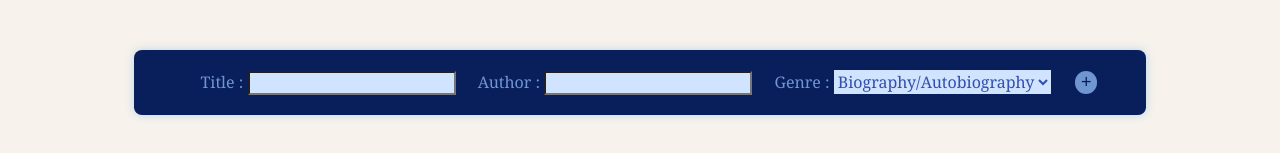
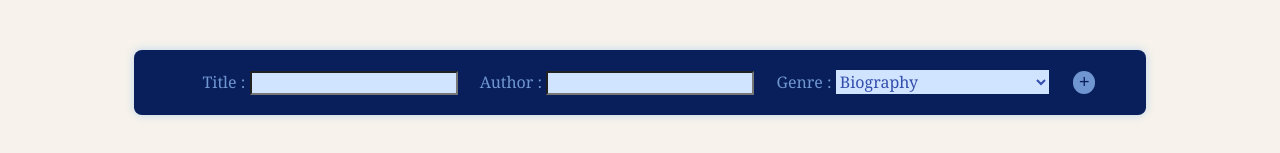
Before and after one commit to graffec/library-catalog, a plain HTML site: page index.html in a window 1280 px wide. Shown: the part 146-299 px from the top of the page. Drawn offline with Linux system fonts and the light colour scheme.

Commit message:
edited genres

```diff
--- a/index.html
+++ b/index.html
@@ -23,28 +23,29 @@
             <input type="text" id="author">
             <label for="genre">Genre : </label>
             <select id="genre">
-                <option value="Biography/Autobiography">Biography/Autobiography</option>
+                <option value="Biography">Biography</option>
                 <option value="Classic">Classic</option>
-                <option value="Dystopia">Dystopia</option>
-                <option value="Essay">Essay</option>
                 <option value="Fantasy">Fantasy</option>
                 <option value="Fiction">Fiction</option>
                 <option value="Graphic Novel">Graphic Novels</option>
                 <option value="Historical Fiction">Historical Fiction</option>
                 <option value="History">History</option>
-                <option value="Horror">Horror</option>
+                <option value="Horror/Suspense/Thriller">Horror/Suspense/Thriller</option>
+                <option value="Humor">Humor</option>
                 <option value="Memoir">Memoir</option>
                 <option value="Mystery">Mystery</option>
+                <option value="Mythology">Mythology</option>
                 <option value="Nonfiction">Nonfiction</option>
                 <option value="Philosophy">Philosophy</option>
+                <option value="Plays">Plays</option>
+                <option value="Poetry">Poetry</option>
                 <option value="Psychology">Psychology</option>
                 <option value="Romance">Romance</option>
                 <option value="Short Story">Short Story</option>
                 <option value="Science Fiction">Science Fiction</option>
-                <option value="Science">Science</option>
                 <option value="Self-Help">Self-Help</option>
-                <option value="Travel">Travel</option>
                 <option value="True Crime">True Crime</option>
+                <option value="Young Adult">Young Adult</option>
             </select>
             <button type="button" onclick="addBook()">+</button>
         </form>
```
Also changed, not shown: 1 other file.
